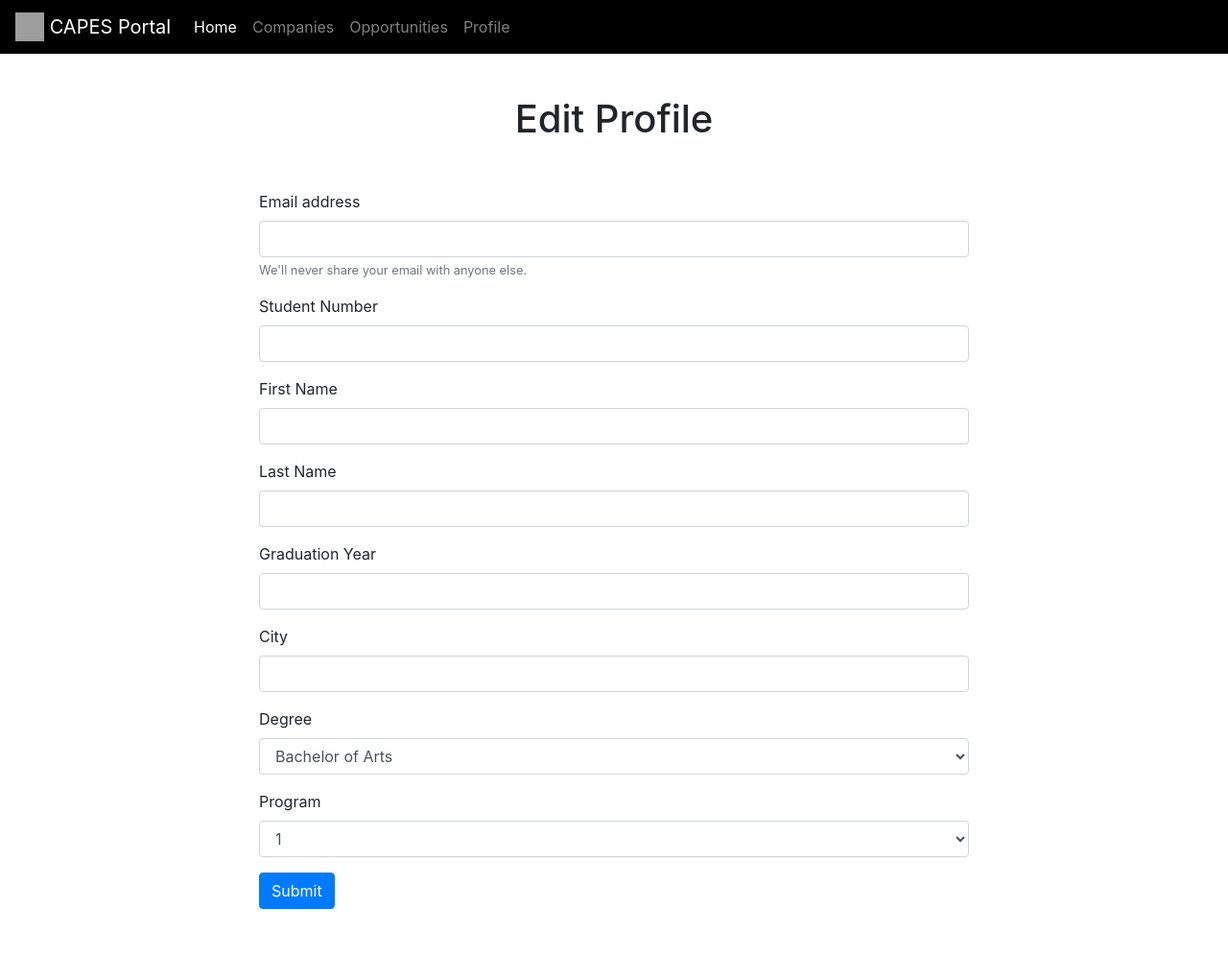
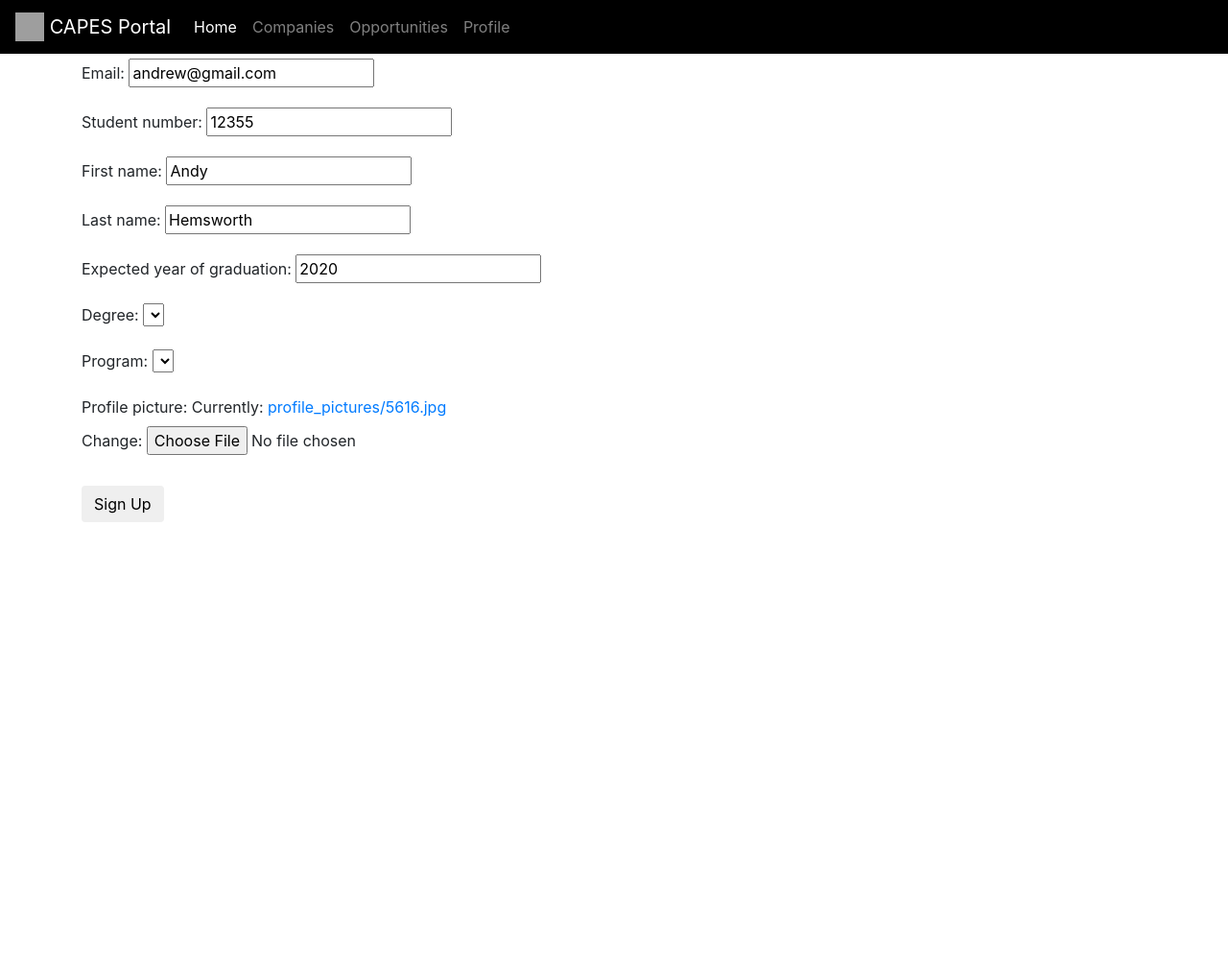
Before and after one commit to AndrewConcejero/myprojects, a Django app: page /ISworkshop/forms/ in a window 1280 px wide. Shown: the whole page at 96% size. After the commit the page ends 544 px from the top, so only its background shows below. Run offline with Django 3.2, Linux system fonts and the light colour scheme; data comes from the database, SQL or seed files in the repository; both versions use the stored data as it was after the commit; lists and menus that the app fills with data are empty; parts of the project's set-up code (start-up, migrations or seed data) failed here and were passed over; some libraries are stand-ins or nearby versions; grey boxes are pictures that could not be loaded.

Commit message:
WOrking edit profile

```diff
--- a/mytestsite/ISworkshop/forms.py
+++ b/mytestsite/ISworkshop/forms.py
@@ -1,2 +1,55 @@
 from django import forms
-from .models import #Back-end Model
+from django.contrib.auth.forms import UserCreationForm
+from .models import ProfilePage
+import datetime
+
+class ProfilePageForm(UserCreationForm):
+    email = forms.EmailField(
+        label = '',
+        widget = forms.TextInput(attrs = {'placeholder': 'Email', 'class':'email'}),
+        max_length = 60
+    )
+
+    student_number = forms.CharField(
+        label = '',
+        widget = forms.TextInput(attrs = {'placeholder': 'Student Number', 'class':'student_number'}),
+        max_length = 9
+    )
+
+    first_name = forms.CharField(
+        label = '',
+        widget = forms.TextInput(attrs = {'placeholder': 'First Name', 'class':'first_name'}),
+        max_length = 60
+    )
+
+    last_name = forms.CharField(
+        label = '',
+        widget = forms.TextInput(attrs = {'placeholder': 'Last Name', 'class':'last_name'}),
+        max_length = 60
+    )
+    graduation_year = forms.IntegerField(
+        min_value = datetime.date.today().year,
+        max_value = datetime.date.today().year + 10,
+        label = 'Expected year of graduation',
+        widget = forms.NumberInput(attrs = {'class':'graduation_year'}),
+    )
+
+    degree = forms.ChoiceField(
+        choices= ProfilePage.DEGREES,
+        label = 'Degree',
+        widget = forms.Select(attrs = {'class':'degree'})
+    )
+
+    program = forms.ChoiceField(
+        choices= ProfilePage.PROGRAMS,
+        widget = forms.Select(attrs = {'class':'program'})
+    )
+    class Meta:
+        model = ProfilePage
+        fields = ('email', 'student_number', 'first_name', 'last_name', 'graduation_year', 'degree', 'program', 'profile_picture',)
+
+class UpdateProfileForm(forms.ModelForm):
+    email = forms.EmailField()
+    class Meta:
+        model = ProfilePage
+        fields = ('email', 'student_number', 'first_name', 'last_name', 'graduation_year', 'degree', 'program', 'profile_picture',)
--- a/mytestsite/ISworkshop/models.py
+++ b/mytestsite/ISworkshop/models.py
@@ -46,6 +46,9 @@
 			max_length=60, choices=PROGRAMS, default=PROGRAMS.Anthropology)
     profile_picture = models.ImageField(
 			verbose_name="profile picture", default="default.jpg", upload_to="profile_pictures")
+    resume = models.FileField(upload_to="resumes", blank=True)
+    def __str__(self):
+        return self.student_number
 
 class Company(models.Model):
     company_email = models.EmailField(
--- a/mytestsite/ISworkshop/templates/ISworkshop/profilepageforms.html
+++ b/mytestsite/ISworkshop/templates/ISworkshop/profilepageforms.html
@@ -1,69 +1,30 @@
 {% extends 'ISworkshop/index.html' %}
+{% load crispy_forms_tags %}
 
 {% block title %}<title>Profile Page Forms</title>{% endblock %}
 
 
 {% block content %}
-<h1 style="margin-top: 100px; text-align: center;"> Edit Profile </h1>
-
-<div class="container" style="margin-top: 50px; margin-bottom: 50px; padding: 0px 200px">
-    <form>
-        <div class="form-group">
-          <label for="exampleInputEmail1">Email address</label>
-          <input type="email" class="form-control" id="exampleInputEmail1" aria-describedby="emailHelp">
-          <small id="emailHelp" class="form-text text-muted">We'll never share your email with anyone else.</small>
-        </div>
-        <div class="form-group">
-          <label for="exampleInputPassword1">Student Number</label>
-          <input class="form-control">
-        </div>
-        <div class="form-group">
-            <label for="exampleInputPassword1">First Name</label>
-            <input class="form-control">
-        </div>
-        <div class="form-group">
-            <label for="exampleInputPassword1">Last Name</label>
-            <input class="form-control">
-        </div>
-        <div class="form-group">
-            <label for="exampleInputPassword1">Graduation Year</label>
-            <input class="form-control">
-        </div>
-        <div class="form-group">
-            <label for="exampleInputPassword1">City</label>
-            <input class="form-control">
-        </div>
-        <div class="form-group">
-            <label for="exampleFormControlSelect1">Degree</label>
-            <select class="form-control" id="exampleFormControlSelect1">
-              <option>Bachelor of Arts</option>
-              <option>Bachelor of Laws</option>
-              <option>Bachelor of Science</option>
-              <option>Certificate</option>
-              <option>Diploma</option>
-              <option>Doctor of Enginerring</option>
-              <option>Doctor of Science</option>
-              <option>Doctor of Philosophy</option>
-              <option>Juris Doctor</option>
-              <option>Master of Arts</option>
-              <option>Master of Engineering</option>
-              <option>Master of Science</option>
-              <option>Professional Masters</option>
-            </select>
-        </div>
-        <div class="form-group">
-            <label for="exampleFormControlSelect1">Program</label>
-            <select class="form-control" id="exampleFormControlSelect1">
-              <option>1</option>
-              <option>2</option>
-              <option>3</option>
-              <option>4</option>
-              <option>5</option>
-            </select>
-        </div>
-
-        <button type="submit" class="btn btn-primary">Submit</button>
-    </form>
+<div class="container">
+  <form method="POST">
+    {% csrf_token %}
+    <fieldset class="form-group">
+      <legend class="border-bottom mb-4">Register now.</legend>
+      {% for field in profile_form %}
+      <p>
+        {{field.label_tag}} {{field}} {% if field.help_text %}
+          <small>{{field.help_text}}</small>
+        {% endif %}
+        {% for error in field.errors %}
+          <p>{{error}}</p>
+        {% endfor %}
+      </p>
+      {% endfor %}
+    </fieldset>
+    <div class="form-group">
+      <button class="btn" type="submit">Sign Up</button>
+    </div>
+  </form>
 </div>
 
 {% endblock content %}
--- a/mytestsite/ISworkshop/views.py
+++ b/mytestsite/ISworkshop/views.py
@@ -1,11 +1,19 @@
-from django.shortcuts import render
+from django.shortcuts import render, redirect
 from .models import ProfilePage
+from .forms import UpdateProfileForm
 
-# Create your views here.
 def index(request):
-  posts = ProfilePage.objects.all()
+  posts = ProfilePage.objects.get(student_number=12345)
   return render(request, 'ISworkshop/profilepage.html', {'posts': posts})
 
 def form(request):
+  post = ProfilePage.objects.get(student_number=12355)
+  if request.method == "POST":
+    profile_form = UpdateProfileForm(request.POST, request.FILES, instance=post)
+    if profile_form.is_valid():
+      profile_form.save()
+      return redirect("profilepageforms")
+  else:
+    profile_form = UpdateProfileForm(instance=post)
 
-  return render(request, 'ISworkshop/profilepageforms.html', {})
+  return render(request, 'ISworkshop/profilepageforms.html', {"profile_form":profile_form})
--- a/mytestsite/mytestsite/settings.py
+++ b/mytestsite/mytestsite/settings.py
@@ -38,6 +38,7 @@
     'django.contrib.messages',
     'django.contrib.staticfiles',
     'ISworkshop',
+    'crispy_forms',
 ]
 
 MIDDLEWARE = [
```
Also changed, not shown: mytestsite/ISworkshop/templates/ISworkshop/profilepage.html (+3 -7 lines), mytestsite/ISworkshop/migrations/0002_profilepage_resume.py (added), mytestsite/db.sqlite3, mytestsite/media/profile_pictures/5616.jpg (added).
